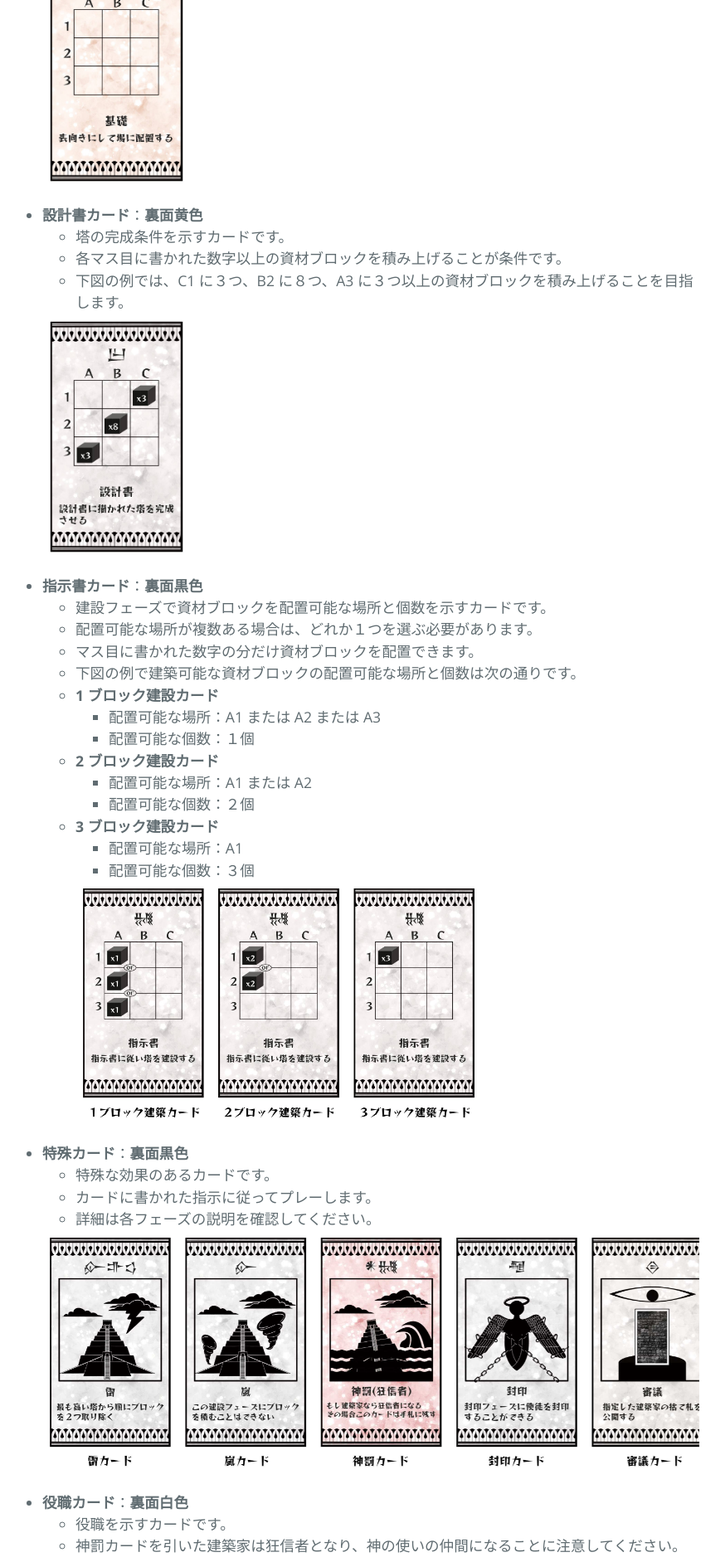
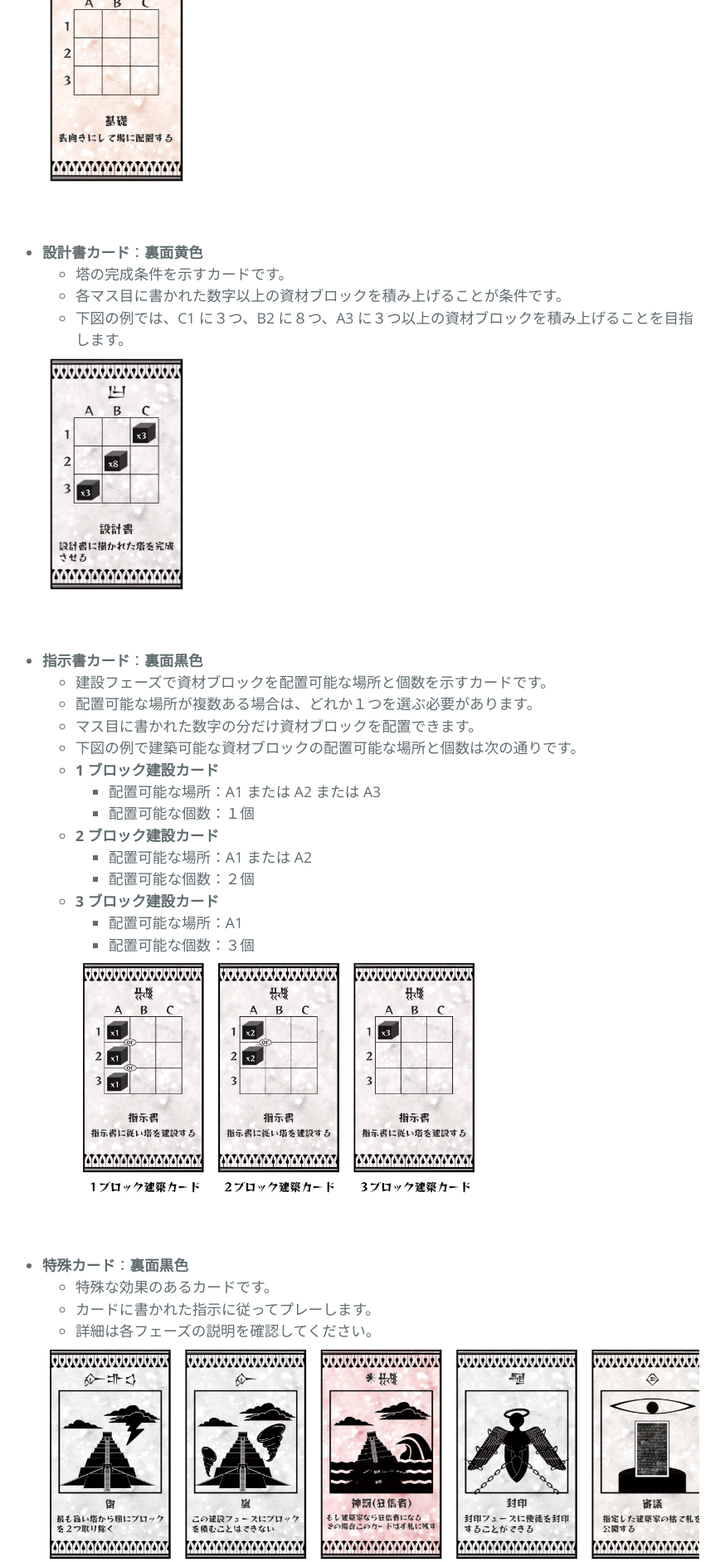
Before and after one commit to kimberleyyyyy/sbc_bg_kim, a Jekyll site: the page built from babel-builders.md, in a window 1280 px wide. Shown: the part 2164-4047 px from the top of the page at 83% size, without its empty margins (213-1087 px from the left). Built offline with Jekyll 4.4.1, drawn with Linux system fonts in a browser that asks for light colours.

Commit message:
small update css

```diff
--- a/_sass/jekyll-theme-cayman.scss
+++ b/_sass/jekyll-theme-cayman.scss
@@ -198,7 +198,7 @@
   }
 
   .img-container {
-    height: 35vh;
+    height: 40vh;
     overflow: auto; /* 画像が超えるとスクロール可能にする */
   }
 
```
